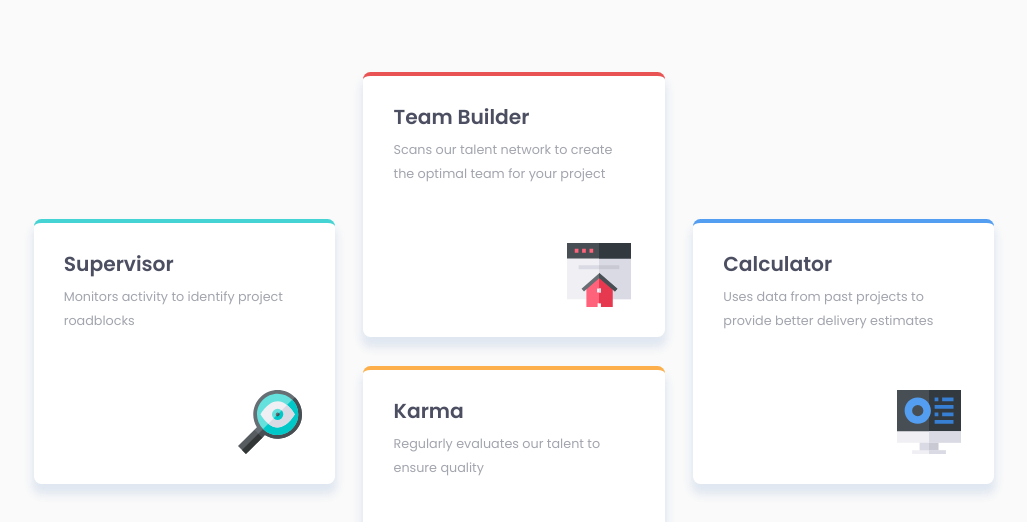
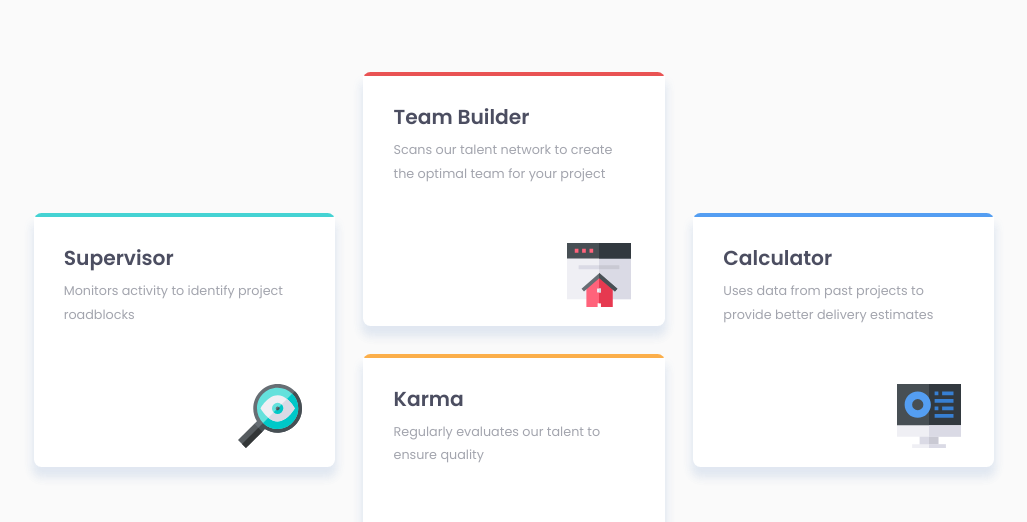
Before and after one commit to arun-roberts/FEM001_four_card_feature, a plain HTML site: page index.html in a window 1280 px wide. Shown: the part 255-777 px from the top of the page, without its empty margins (126-1153 px from the left). Drawn offline with Linux system fonts and the light colour scheme.

Commit message:
resolved rounding on top corners

```diff
--- a/index.css
+++ b/index.css
@@ -39,8 +39,9 @@ body {
 
     .cardStyles {
         background-color: white;
-        border-radius: .5em;
+        border-radius: 0 0 .5em .5em;
         padding: 1.3em 1.7em;
+        height: 80%;
         box-shadow: 0 10px 10px 2px hsla(234, 12%, 34%, 0.05), 0 8px 10px 2px hsla(212, 86%, 64%, 0.1);
     }
 
@@ -64,18 +65,22 @@ body {
 
             #supervisor {
                 border-top: 4px solid hsl(180, 62%, 55%);
+                border-radius: .5em;
             }
 
             #teamBuilder {
                 border-top: 4px solid hsl(0, 78%, 62%);
+                border-radius: .5em;
             }
 
             #karma {
                 border-top: 4px solid hsl(34, 97%, 64%);
+                border-radius: .5em;
             }
 
             #calculator {
                 border-top: 4px solid hsl(212, 86%, 64%);
+                border-radius: .5em;
             }
 
 @media (min-width: 700px) {
--- a/index.html
+++ b/index.html
@@ -19,25 +19,33 @@
     </div>
   </header>
   <main class="cardBlock">
-    <div id="supervisor" class="cardStyles">
+    <div id="supervisor">
+      <div class="cardStyles">
         <h3>Supervisor</h3>
         <p>Monitors activity to identify project roadblocks</p>
         <img src="./images/icon-supervisor.svg" alt="">
       </div>
-    <div id="teamBuilder" class="cardStyles">
+    </div>
+    <div id="teamBuilder">
+      <div class="cardStyles">
         <h3>Team Builder</h3>
         <p>Scans our talent network to create the optimal team for your project</p>
         <img src="./images/icon-team-builder.svg" alt="">
       </div>
-    <div id="karma" class="cardStyles">
+    </div>
+    <div id="karma">
+      <div class="cardStyles">
         <h3>Karma</h3>
         <p>Regularly evaluates our talent to ensure quality</p>
         <img src="./images/icon-karma.svg" alt="">
       </div>
-    <div id="calculator" class="cardStyles">
+    </div>
+    <div id="calculator">
+      <div class="cardStyles">
         <h3>Calculator</h3>
         <p>Uses data from past projects to provide better delivery estimates</p>
         <img src="./images/icon-calculator.svg" alt="">
+      </div>
     </div>
   </main>
   <footer>
```
Lines whose indentation alone changed are shown as unchanged.
